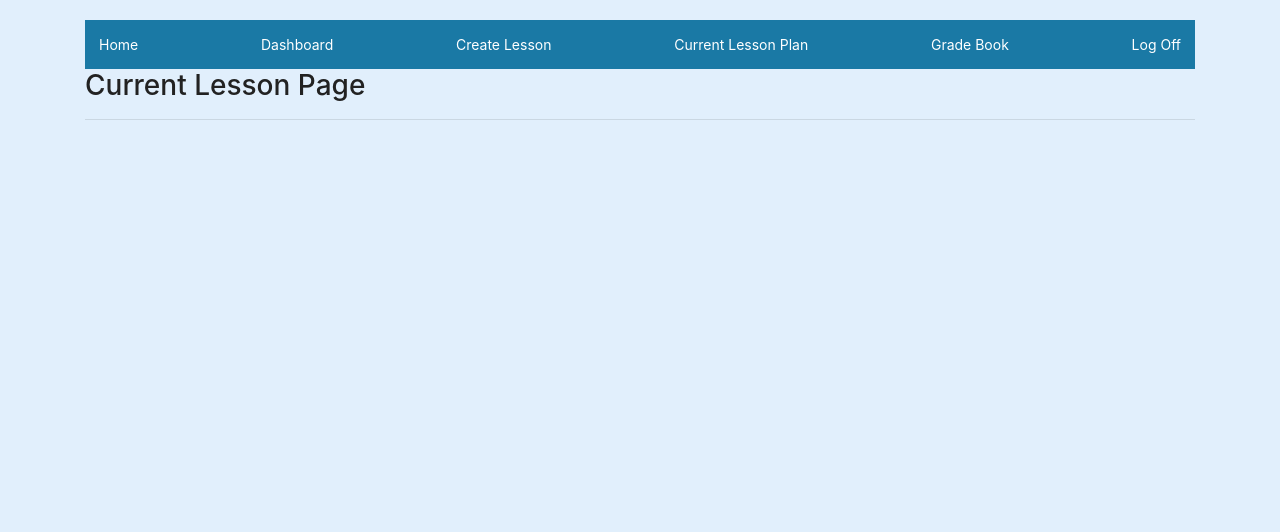
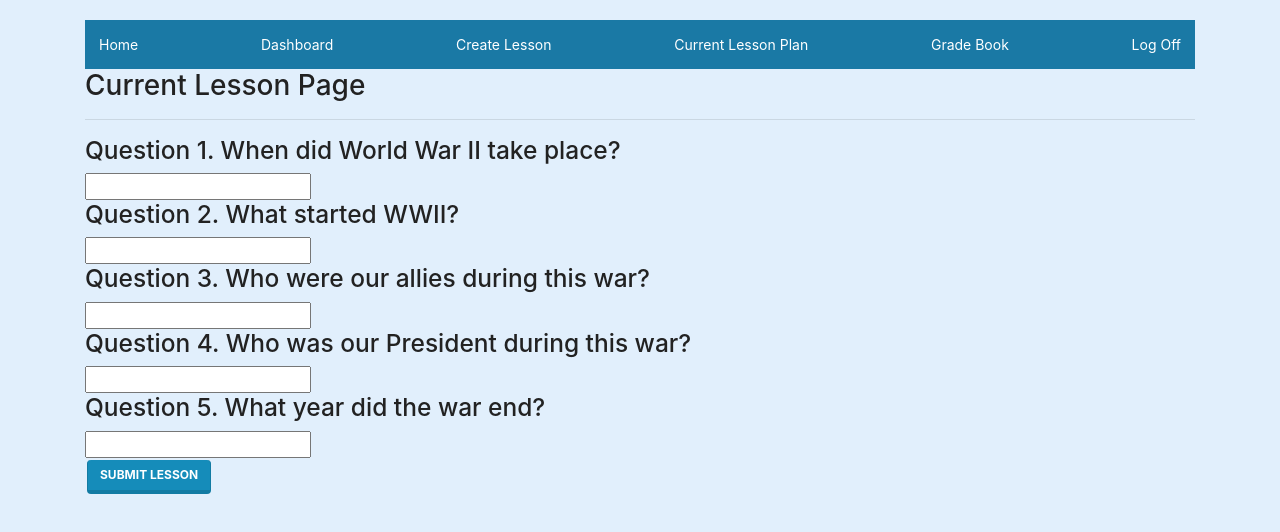
Before and after one commit to Woz-U-Group-Projects/new-team-freeze, a React (Create React App) app in the folder client-react/: page /CurrentLessonPlan in a window 1280 px wide. Shown: the top 532 px of the page. Built offline with nearby package versions, Linux system fonts and the light colour scheme; no server answers; sample sign-in values are in the browser's storage.

Commit message:
added a form to currentlessonplan

```diff
--- a/client-react/src/Screens/CurrentLessonPlan.js
+++ b/client-react/src/Screens/CurrentLessonPlan.js
@@ -23,7 +23,7 @@ class CurrentLessonPlan extends React.Component {
 
     getData = () => {
         // Java Spring Boot uses port 8080
-        let url = "http://localhost:8080/currentLessonplan";
+        let url = "http://localhost:8080/currentlessonplan";
 
         // C# dotnetcore uses port 5000
         //let url = "http://localhost:5000/projects";
@@ -62,8 +62,29 @@ class CurrentLessonPlan extends React.Component {
                 </div>
                 <div className='center'>
                     <h2>Current Lesson Page</h2>
+
                 </div>
                 <hr></hr>
+                <div>
+                        <form>
+                            <h3>Question 1. When did World War II take place?</h3>
+                            <input type="number"/>
+                            <h3>Question 2. What started WWII?</h3>
+                            <input type="text"/>
+                            <h3>Question 3. Who were our allies during this war?</h3>
+                            <input type="text"/>
+                            <h3>Question 4. Who was our President during this war?</h3>
+                            <input type="text"/>
+                            <h3>Question 5. What year did the war end?</h3>
+                            <input type="number"/>
+
+                            <br></br>
+                            <button type="submit"
+                                className="btn btn-primary"
+                              //  onClick={}
+                            >Submit Lesson</button>
+                        </form>
+                        </div>
             </div>
         )
     }
```
